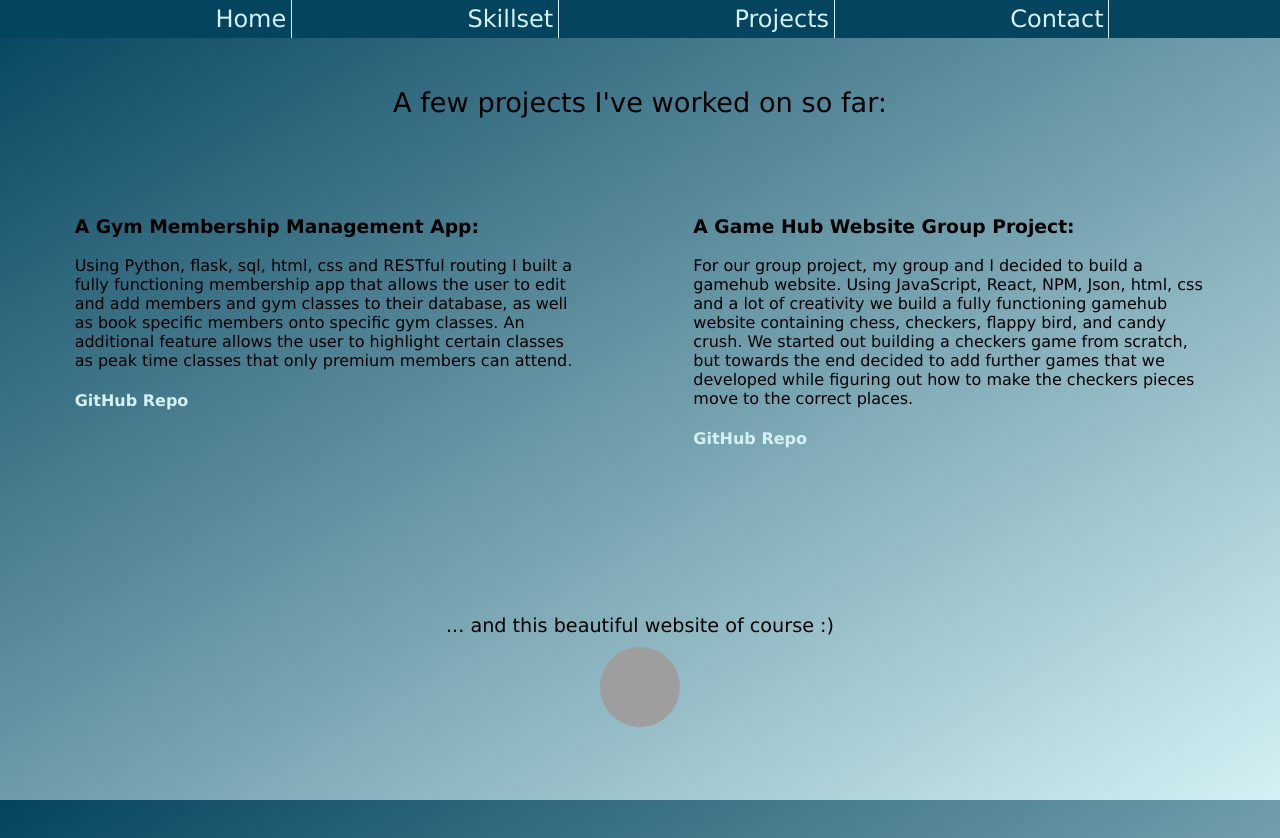
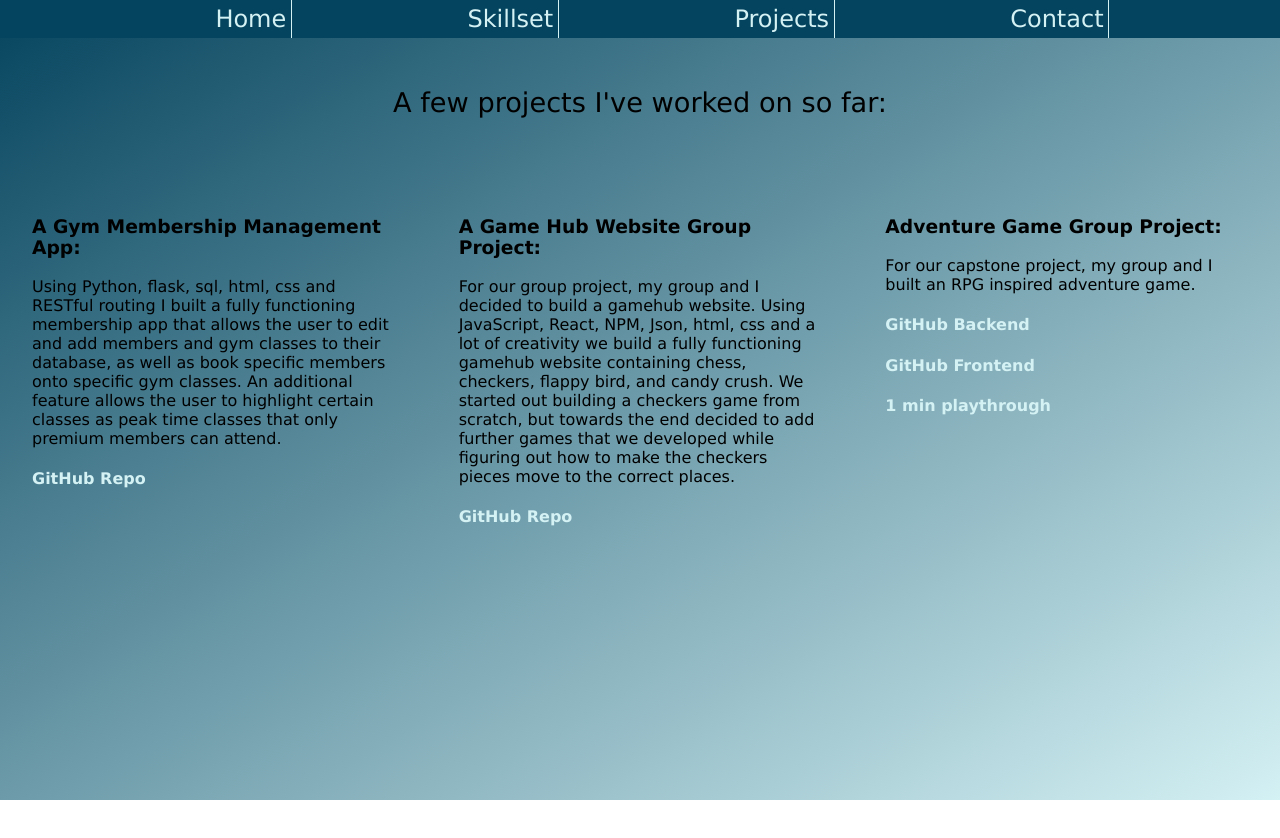
Before and after one commit to D-oro/portfolio_old, a React (Create React App) app: page /projects in a window 1280 px wide. After the commit the page ends 800 px from the top, so only its background shows below. Built offline with nearby package versions, Linux system fonts and the light colour scheme; grey boxes are pictures that could not be loaded.

Commit message:
added video

```diff
--- a/src/App.css
+++ b/src/App.css
@@ -1,3 +1,4 @@
+
 
 html{
   background: linear-gradient(to bottom right,
@@ -78,6 +79,10 @@ footer{
   font-size: 1.2em;
 }
 
+p{
+  padding: 10%;
+}
+
 #picture{
   height: 80px;
   width: 80px;
--- a/src/HomePage.js
+++ b/src/HomePage.js
@@ -1,23 +1,19 @@
 import './App.css';
-import portrait from './images/portrait.png'
-
 
 const HomePage = () => {
     return(
         <>
-            <header>Portfolio Doro Hinrichs</header>
+            <header>CodeClan Capstone Project:</header>
 
             <main>
-            <div id="square"><img src={portrait} id="portrait" alt="portrait of author"/></div>
 
-            <article id="maintext">
-                <p>Psychology graduate turned Software Developer through 16 week intensive coding bootcamp with CodeClan from July-October 2022.</p>
-                <p>Have a look around to find our more about my background, my skillset and the projects that I've worked on. </p>
-            </article>
+            <iframe width="560" height="315" src="https://www.youtube.com/embed/9YJIx-vX5ig" title="YouTube video player" frameborder="0" allow="accelerometer; autoplay; clipboard-write; encrypted-media; gyroscope; picture-in-picture" allowfullscreen></iframe>
+
             </main>
 
-            test push
-
+            <footer>
+                <p>Psychology graduate turned Software Developer through 16 week intensive coding bootcamp with CodeClan in Glasgow from July-October 2022.</p>
+            </footer>
         </>
     )
 }
--- a/src/MyProjects.js
+++ b/src/MyProjects.js
@@ -26,12 +26,16 @@ const MyProjects = () => {
                     while figuring out how to make the checkers pieces move to the correct places.
                     <h4><a href="https://github.com/GreigK/ReactCheckersTeam">GitHub Repo</a></h4>
                 </p>
+
+                <p id="text1">
+                    <h3>Adventure Game Group Project:</h3>
+                    For our capstone project, my group and I built an RPG inspired adventure game.
+                    <h4><a href="https://github.com/D-oro/AventureGame-CapstoneProjectBackend">GitHub Backend</a></h4>
+                    <h4><a href="https://github.com/D-oro/AventureGame-CapstoneProjectFrontend">GitHub Frontend</a></h4>
+                    <h4><a href="https://www.youtube.com/watch?v=9YJIx-vX5ig&ab_channel=DoroCodes">1 min playthrough</a></h4>
+                </p>
+
             </main>
-
-            <footer>
-                    ... and this beautiful website of course :)
-                    <div id="flower"><img src={flower} id="picture" alt="yellow flower on a meadow"/></div>
-                </footer>
         </>
     )
 }
--- a/src/SkillSet.js
+++ b/src/SkillSet.js
@@ -1,6 +1,3 @@
-
-
-
 const SkillSet = () => {
     return(
         <>
@@ -42,8 +39,7 @@ const SkillSet = () => {
             </main>
 
             <footer>
-                <p>I have a background in psychology, mental health, digital health and research methods.</p>
-                <p>I'm fluent in English, German and French.</p>
+                <p>I have a background in psychology, mental health, digital health and research methods.<br></br>I'm fluent in English, German and French.</p>
             </footer>
         </>
     )
```
